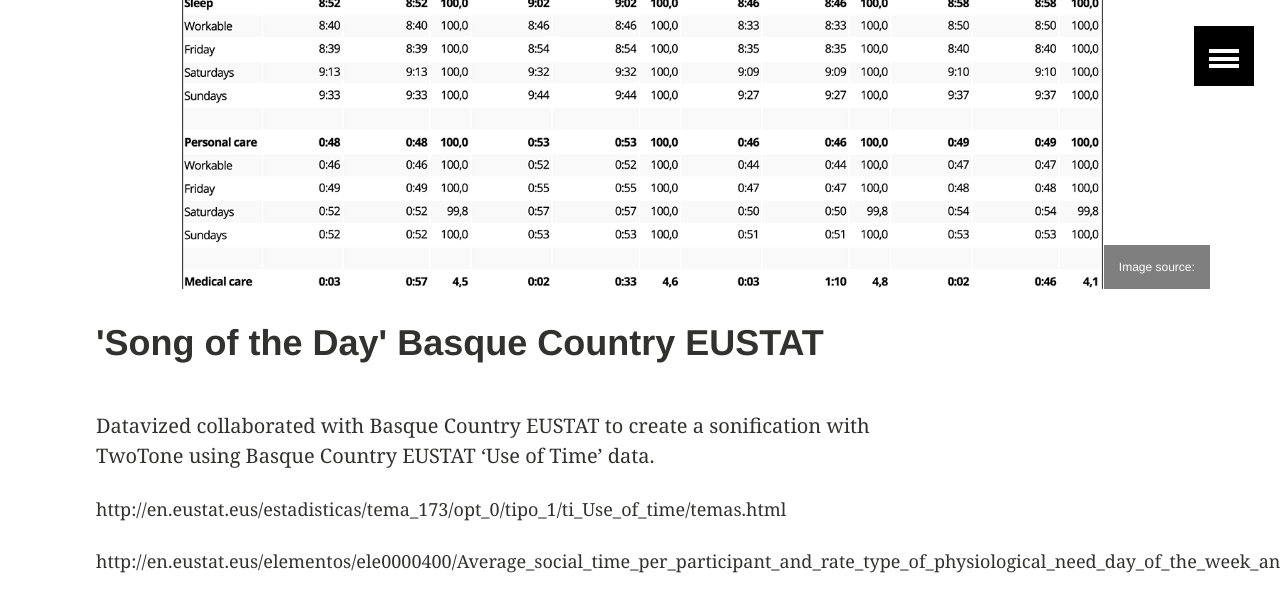
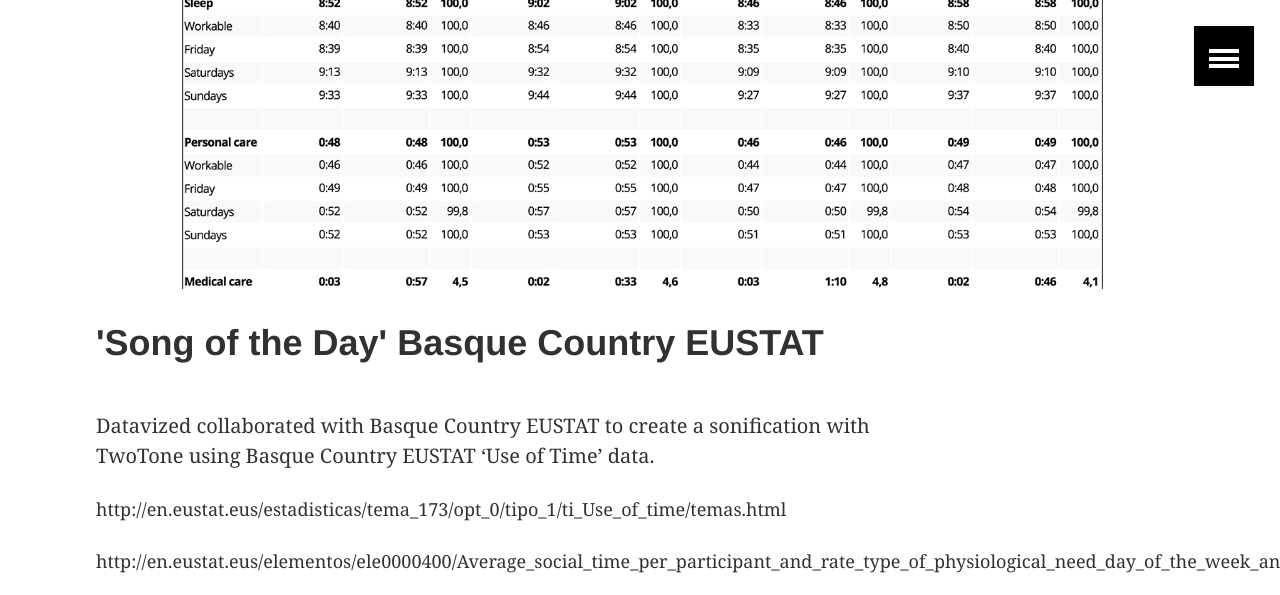
Before and after one commit to sonifydata/twotone.io, a Jekyll site: the page built from _posts/2019-02-12-song-of-the-day-basque-country-eustat.md, in a window 1280 px wide and 900 px high, scrolled down 463 px, cut to the strip 0-595 px from the top of the window. Built offline with Jekyll 4.4.1, drawn with Linux system fonts in a browser that asks for light colours.

Commit message:
handle empty strings in image front matter fields

```diff
--- a/_includes/open-graph.html
+++ b/_includes/open-graph.html
@@ -1,9 +1,9 @@
 	<!-- Twitter Cards -->
 	<meta name="twitter:title" content="{% if page.title %}{{ page.title }}{% else %}{{ site.title }}{% endif %}">
-	{% if page.excerpt %}<meta name="twitter:description" content="{{ page.excerpt | strip_html }}">{% endif %}
+	{% if page.excerpt and page.excerpt != '' %}<meta name="twitter:description" content="{{ page.excerpt | strip_html }}">{% endif %}
 	{% if site.owner.social.twitter %}<meta name="twitter:site" content="@{{ site.owner.social.twitter }}">{% endif %}
 	{% if author.twitter %}<meta name="twitter:creator" content="@{{ author.twitter }}">{% endif %}
-	{% if page.image.feature %}
+	{% if page.image.feature and page.image.feature != '' %}
 	<meta name="twitter:card" content="summary_large_image">
 	<meta name="twitter:image" content="{{ site.url }}{{ page.image.feature }}">
 	{% else %}
@@ -14,6 +14,6 @@
 	<meta property="og:locale" content="{{ site.locale }}">
 	<meta property="og:type" content="article">
 	<meta property="og:title" content="{% if page.title %}{{ page.title }}{% else %}{{ site.title }}{% endif %}">
-	{% if page.excerpt %}<meta property="og:description" content="{{ page.excerpt | strip_html }}">{% endif %}
+	{% if page.excerpt and page.excerpt != '' %}<meta property="og:description" content="{{ page.excerpt | strip_html }}">{% endif %}
 	<meta property="og:url" content="{{ page.url | replace:'index.html','' | prepend: site.url }}">
 	<meta property="og:site_name" content="{{ site.title }}">
--- a/_layouts/archive.html
+++ b/_layouts/archive.html
@@ -4,17 +4,17 @@ layout: default
 
 <div id="main" role="main">
 	<div class="wrap">
-		{% if page.image.feature %}
+		{% if page.image.feature and page.image.feature != '' %}
 		<div class="page-feature">
 			<div class="page-image">
 				<img src="{{ site.url }}/{{ page.image.feature }}" class="page-feature-image" alt="{{ page.title }}">
-				{% if page.image.credit %}{% include image-credit.html %}{% endif %}
+				{% if page.image.credit and page.image.credit != '' %}{% include image-credit.html %}{% endif %}
 			</div><!-- /.page-image -->
 		</div><!-- /.page-feature -->
 		{% endif %}
 		<div class="page-title">
 			<h1>{{ page.title }}</h1>
-			{% if page.excerpt %}<h2>{{ page.excerpt }}</h2>{% endif %}
+			{% if page.excerpt and page.excerpt != '' %}<h2>{{ page.excerpt }}</h2>{% endif %}
 		</div>
 		<div class="archive-wrap">
 			<div class="page-content">
--- a/_layouts/article.html
+++ b/_layouts/article.html
@@ -4,11 +4,11 @@ layout: default
 
 <div id="main" role="main">
 	<article class="wrap" itemscope itemtype="http://schema.org/Article">
-		{% if page.image.feature %}
+		{% if page.image.feature and page.image.feature != '' %}
 		<div class="page-feature">
 			<div class="page-image">
 				<img src="{{ site.url }}/{{ page.image.feature }}" class="page-feature-image" alt="{{ page.title }}" itemprop="image">
-				{% if page.image.credit %}{% include image-credit.html %}{% endif %}
+				{% if page.image.credit and page.image.credit != '' %}{% include image-credit.html %}{% endif %}
 			</div><!-- /.page-image -->
 		</div><!-- /.page-feature -->
 		{% endif %}
```
